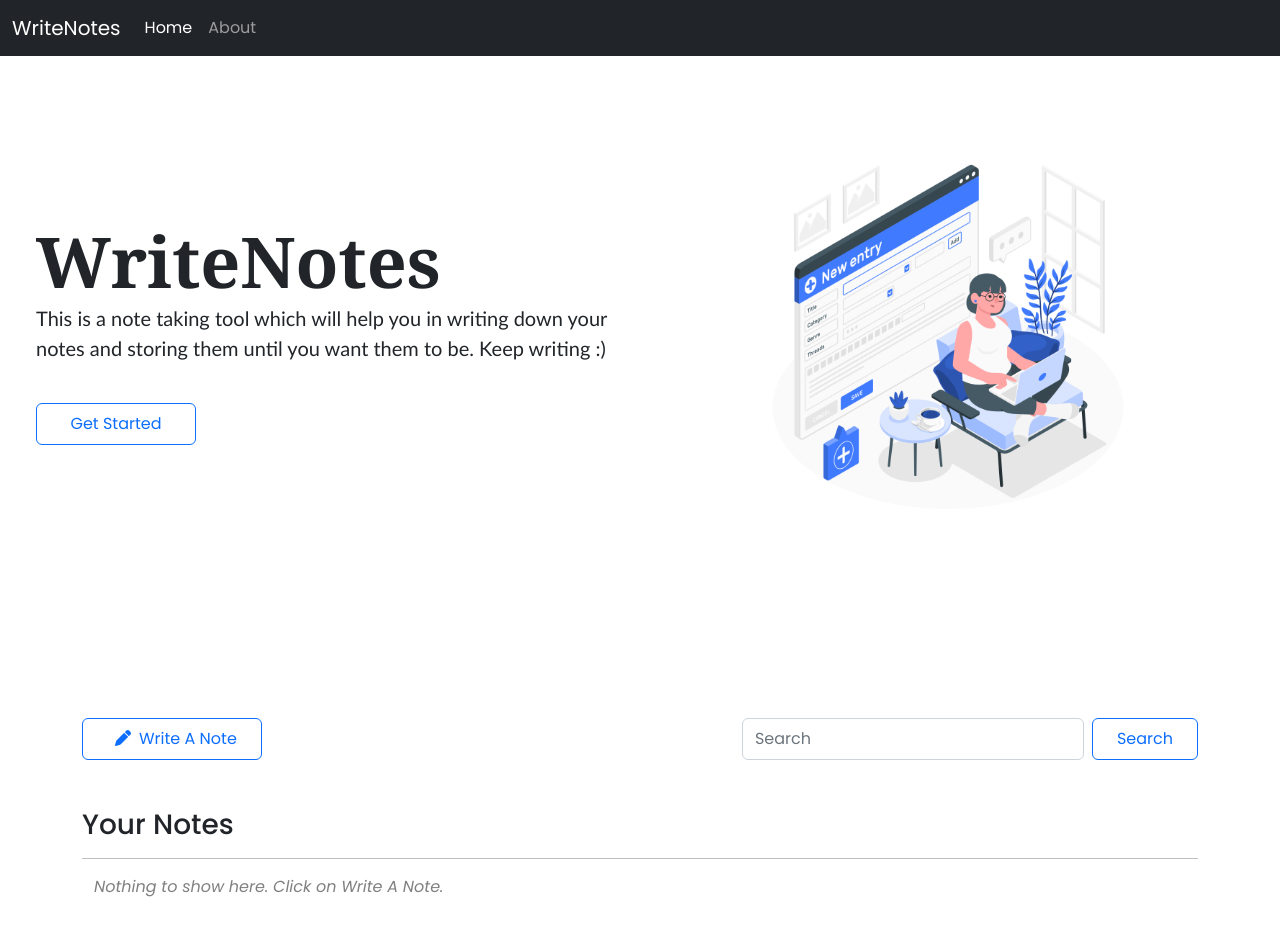
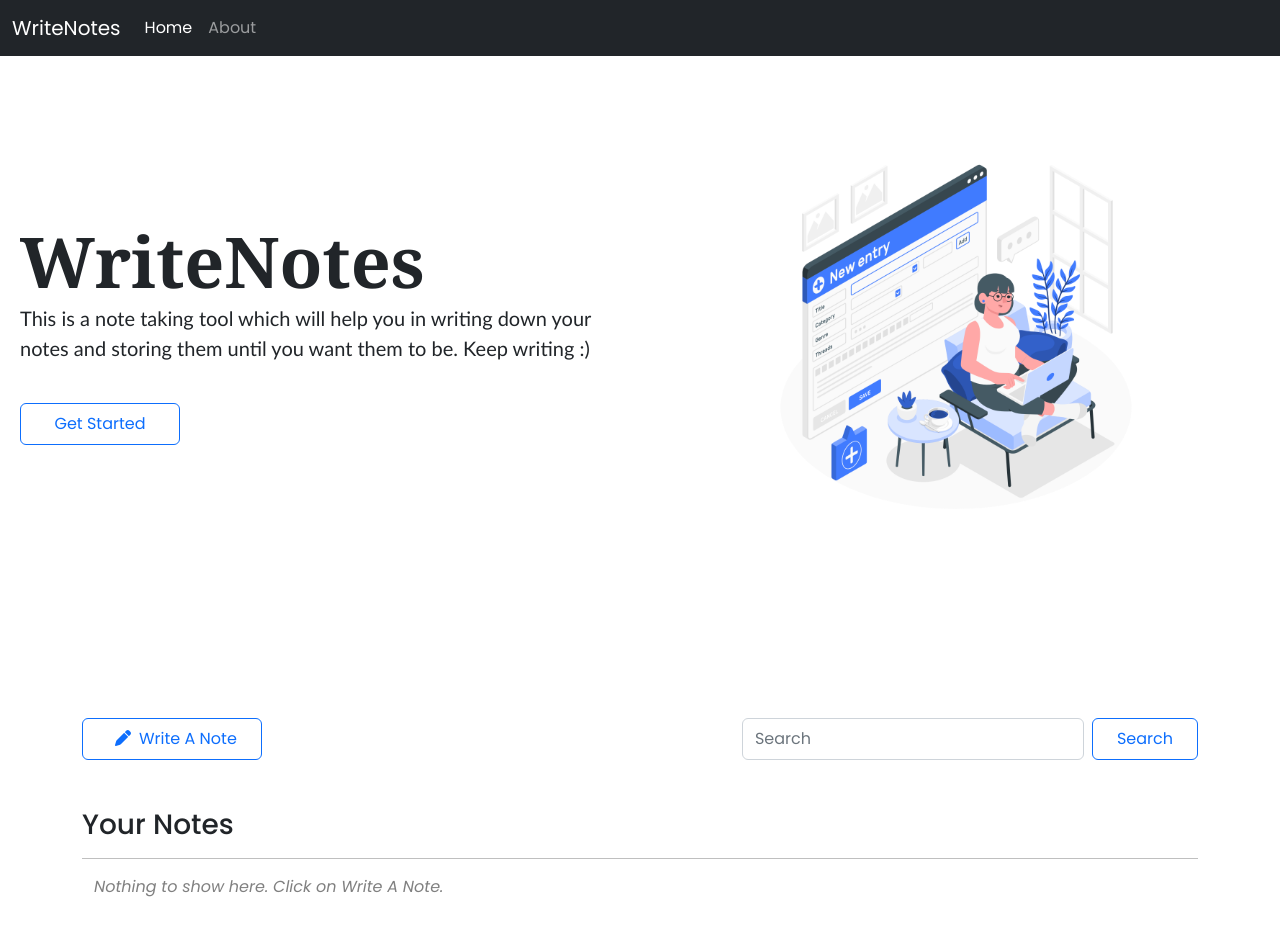
Before and after one commit to mohammadshaad/Notes-Taking-App, a plain HTML site: page index.html in a window 1280 px wide. Shown: the top 936 px of the page. Drawn offline with nearby package versions, Linux system fonts and the light colour scheme.

Commit message:
Update index.html

```diff
--- a/index.html
+++ b/index.html
@@ -33,7 +33,7 @@
       </div>
     </nav>
 
-    <div class="row my-5 mx-4 pt-4 pb-4">
+    <div class="row my-5 mx-2 pt-4 pb-4 hero-txt">
       <div class="col hero">
         <h1 class="fw-bold mb-0 hero-h1">WriteNotes</h1>
         <p class="mt-0 mb-4 lh-base hero-p">
```
